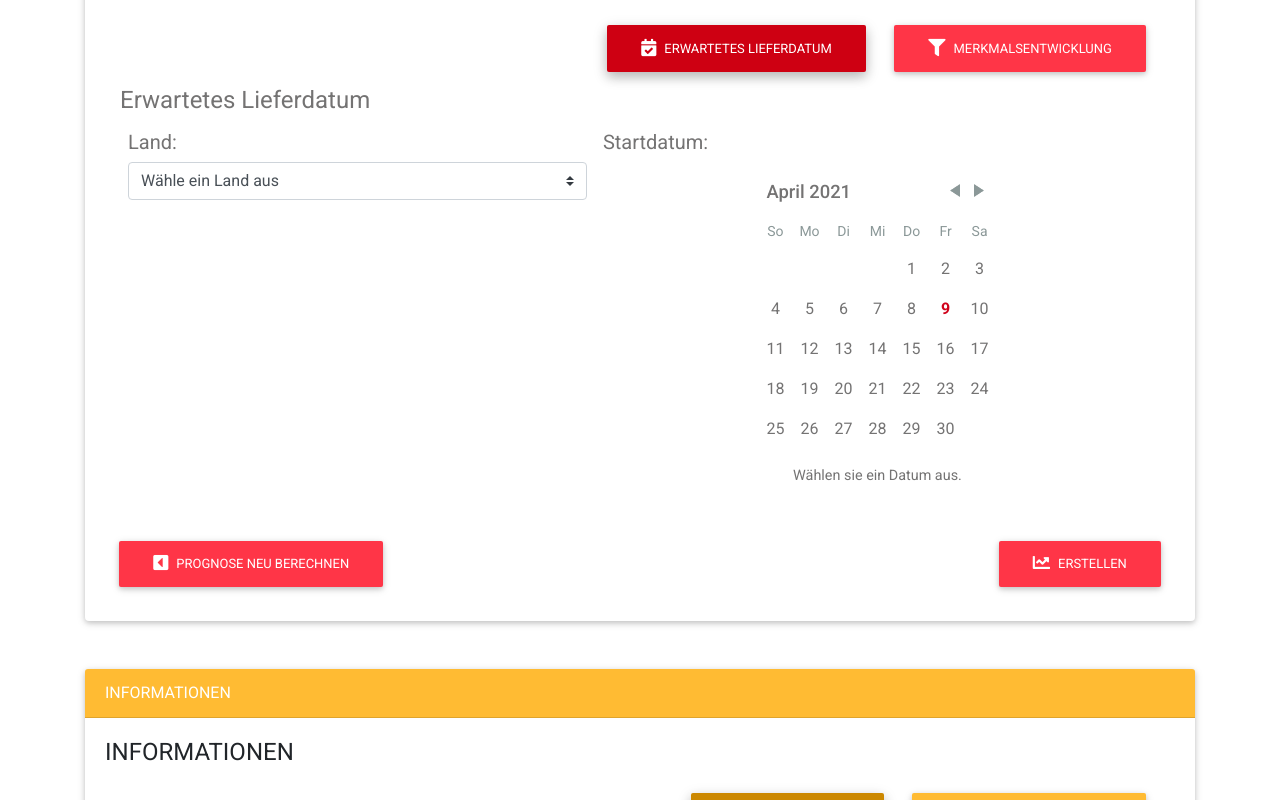
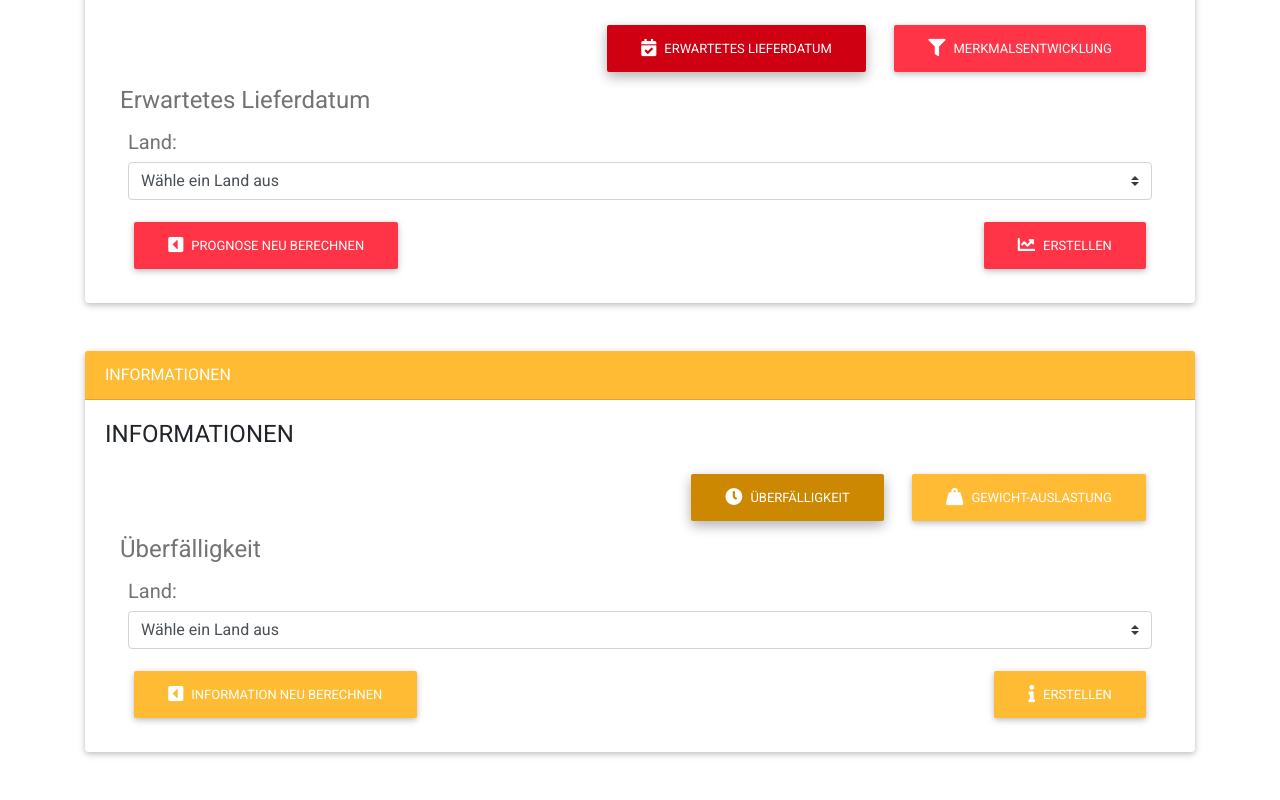
Before and after one commit to rewriteProject/frontend, a React (Create React App) app: page / in a window 1280 px wide. Shown: the part 1800-2600 px from the top of the page. Built offline with nearby package versions, Linux system fonts and the light colour scheme.

Commit message:
updated submit data

```diff
--- a/package.json
+++ b/package.json
@@ -23,6 +23,7 @@
     "react-chartjs-2": "^2.11.1",
     "react-day-picker": "^7.4.10",
     "react-dom": "^16.14.0",
+    "react-hook-form": "^7.2.1",
     "react-nice-dates": "^3.1.0",
     "react-router-dom": "^5.2.0",
     "react-scripts": "4.0.3",
--- a/src/components/DependentDropdown.js
+++ b/src/components/DependentDropdown.js
@@ -17,7 +17,7 @@ const DependentDropdown = () => {
   /** Different arrays for different dropdowns */
   const marke = ["Adidas","Nike","Tommy Hilfiger"];
   const farbe = ["Rot", "Grün", "Blau", "Gelb"];
-  const material = ["Plastik", "Holz", "Metall", "Gummi"];
+  const kategorie = ["Plastik", "Holz", "Metall", "Gummi"];
 
   /** Type variable to store different array for different dropdown */
   let type = null;
@@ -35,8 +35,8 @@ const DependentDropdown = () => {
   } else if (selected === "Farbe") {
     type = farbe;
     count = 2;
-  } else if (selected === "Material") {
-    type = material;
+  } else if (selected === "Kategorie") {
+    type = kategorie;
     count = 3;
   }
 
@@ -57,7 +57,7 @@ const DependentDropdown = () => {
                    <option>Wähle eine Merkmalsart aus</option>
                    <option value="Marke">Marke</option>
                    <option value="Farbe">Farbe</option>
-                   <option value="Material">Material</option>
+                   <option value="Kategorie">Kategorie</option>
                  </select>
 
              </div>
--- a/src/components/Information.js
+++ b/src/components/Information.js
@@ -8,8 +8,12 @@ import 'react-toastify/dist/ReactToastify.css';
 
 toast.configure()
 class Information extends Component {
+
   state = {
-    disabled: true,
+    disabled: false,
+    type1: "I1",
+    type1: "I1",
+    value: '',
     items: {
       default: "1",
     }
@@ -25,6 +29,21 @@ class Information extends Component {
       });
     }
   };
+
+  constructor(props) {
+    super(props);
+    this.handleChange = this.handleChange.bind(this);
+    this.handleSubmit = this.handleSubmit.bind(this);
+  }
+
+  handleChange(event) {
+    this.setState({value: event.target.value});
+  }
+
+  handleSubmit(event) {
+    console.log('{"country":"' + this.state.value + '"}')
+    event.preventDefault();
+  }
 
   render() {
     const alert = () => toast.warn('Fülle das Information-Formular aus!', {
@@ -72,23 +91,105 @@ class Information extends Component {
                     <MDBTabPane tabId="1">
                       <h4>Überfälligkeit</h4>
                       <div>
-                        <select className="browser-default custom-select">
-                          <option>Wähle ein Land aus</option>
-                          <option value="1">China</option>
-                          <option value="2">USA</option>
-                          <option value="3">Russland</option>
-                        </select>
+                        <form onSubmit={this.handleSubmit}>
+                          <div className="d-flex bd-highlight example-parent">
+                            <div className="p-2 flex-fill bd-highlight col-12">
+                              <h5>Land: </h5>
+                              <select className="browser-default custom-select"
+                              value={this.state.value} onChange={this.handleChange}>
+                                <option>Wähle ein Land aus</option>
+                                <option value="China">China</option>
+                                <option value="USA">USA</option>
+                                <option value="Russland">Russland</option>
+                              </select>
+                            </div>
+                          </div>
+
+                          <div className="d-flex example-parent">
+                            <div className="p-2 col-example">
+                              <MDBBtn rounded color="warning"
+                                onClick={this.togglePills("default", "1")}
+                                type="submit" value="Submit" >
+                                <MDBIcon icon="caret-square-left" size="lg" className="mr-2" />
+                                Information neu berechnen
+                              </MDBBtn>
+                            </div>
+
+                            <div className="ml-auto p-2 col-example">
+                              <div>
+                                {this.state.disabled
+                                  ? <AnchorLink  offset={() => 50} href='#informationen'>
+                                      <MDBBtn rounded color="warning" type="submit" value="Submit"
+                                        active={this.state.items["default"] === "3"}
+                                        onClick={alert} >
+                                        <MDBIcon icon="info" size="lg" className="mr-2" />
+                                        Erstellen
+                                      </MDBBtn>
+                                    </AnchorLink>
+                                  : <MDBBtn rounded color="warning" type="submit" value="Submit"
+                                      active={this.state.items["default"] === "3"}>
+                                      <MDBIcon icon="info" size="lg" className="mr-2" />
+                                      Erstellen
+                                    </MDBBtn>
+                                }
+
+                              </div>
+                            </div>
+                          </div>
+
+                        </form>
                       </div>
                     </MDBTabPane>
                     <MDBTabPane tabId="2">
                       <h4>Gewicht-Auslastung</h4>
                       <div>
-                        <select className="browser-default custom-select">
-                          <option>Wähle ein Land aus</option>
-                          <option value="1">China</option>
-                          <option value="2">USA</option>
-                          <option value="3">Russland</option>
-                        </select>
+                        <form onSubmit={this.handleSubmit}>
+                          <div className="d-flex bd-highlight example-parent">
+                            <div className="p-2 flex-fill bd-highlight col-12">
+                              <h5>Land: </h5>
+                              <select className="browser-default custom-select"
+                              value={this.state.value} onChange={this.handleChange}>
+                                <option>Wähle ein Land aus</option>
+                                <option value="China">China</option>
+                                <option value="USA">USA</option>
+                                <option value="Russland">Russland</option>
+                              </select>
+                            </div>
+                          </div>
+
+                          <div className="d-flex example-parent">
+                            <div className="p-2 col-example">
+                              <MDBBtn rounded color="warning"
+                                onClick={this.togglePills("default", "1")}
+                                type="submit" value="Submit" >
+                                <MDBIcon icon="caret-square-left" size="lg" className="mr-2" />
+                                Information neu berechnen
+                              </MDBBtn>
+                            </div>
+
+                            <div className="ml-auto p-2 col-example">
+                              <div>
+                                {this.state.disabled
+                                  ? <AnchorLink  offset={() => 50} href='#informationen'>
+                                      <MDBBtn rounded color="warning" type="submit" value="Submit"
+                                        active={this.state.items["default"] === "3"}
+                                        onClick={alert} >
+                                        <MDBIcon icon="info" size="lg" className="mr-2" />
+                                        Erstellen
+                                      </MDBBtn>
+                                    </AnchorLink>
+                                  : <MDBBtn rounded color="warning" type="submit" value="Submit"
+                                      active={this.state.items["default"] === "3"}>
+                                      <MDBIcon icon="info" size="lg" className="mr-2" />
+                                      Erstellen
+                                    </MDBBtn>
+                                }
+
+                              </div>
+                            </div>
+                          </div>
+
+                        </form>
                       </div>
                     </MDBTabPane>
                     <MDBTabPane tabId="3">
@@ -101,40 +202,6 @@ class Information extends Component {
 
             </MDBCardText>
 
-            <div className="d-flex example-parent">
-              <div className="p-2 col-example">
-                <MDBBtn rounded color="warning"
-                  onClick={this.togglePills("default", "1")} >
-                  <MDBIcon icon="caret-square-left" size="lg" className="mr-2" />
-                  Prognose neu berechnen
-                </MDBBtn>
-              </div>
-
-              <div className="ml-auto p-2 col-example">
-                <div>
-                  {this.state.disabled
-                    ? <AnchorLink  offset={() => 50} href='#informationen'>
-                        <MDBBtn rounded color="warning" type="submit"
-                          active={this.state.items["default"] === "3"}
-                          onClick={alert} >
-                          <MDBIcon icon="info" size="lg" className="mr-2" />
-                          Erstellen
-                        </MDBBtn>
-                      </AnchorLink>
-                    : <AnchorLink  offset={() => 50} href='#informationen'>
-                        <MDBBtn rounded color="warning" type="submit"
-                          active={this.state.items["default"] === "3"}
-                          onClick={this.togglePills("default", "3")} >
-                          <MDBIcon icon="info" size="lg" className="mr-2" />
-                          Erstellen
-                        </MDBBtn>
-                      </AnchorLink>
-                  }
-
-                </div>
-              </div>
-            </div>
-
           </MDBCardBody>
         </MDBCard>
       </MDBContainer>
--- a/src/components/Prognose.js
+++ b/src/components/Prognose.js
@@ -10,8 +10,12 @@ import 'react-toastify/dist/ReactToastify.css';
 
 toast.configure()
 class Prognose extends Component {
+
   state = {
-    disabled: true,
+    disabled: false,
+    type1: "P1",
+    type1: "P1",
+    value: '',
     items: {
       default: "1",
     }
@@ -28,6 +32,21 @@ class Prognose extends Component {
       });
     }
   };
+
+  constructor(props) {
+    super(props);
+    this.handleChange = this.handleChange.bind(this);
+    this.handleSubmit = this.handleSubmit.bind(this);
+  }
+
+  handleChange(event) {
+    this.setState({value: event.target.value});
+  }
+
+  handleSubmit(event) {
+    console.log('{"country":"' + this.state.value + '"}')
+    event.preventDefault();
+  }
 
   render() {
 
@@ -78,41 +97,104 @@ class Prognose extends Component {
                     <MDBTabPane tabId="1">
 
                       <h4>Erwartetes Lieferdatum</h4>
+                      <div>
+                          <form onSubmit={this.handleSubmit}>
                             <div className="d-flex bd-highlight example-parent">
-                        <div className="p-2 flex-fill bd-highlight col-example">
+                              <div className="p-2 flex-fill bd-highlight col-12">
                                 <h5>Land: </h5>
-                          <select className="browser-default custom-select">
+                                <select className="browser-default custom-select"
+                                value={this.state.value} onChange={this.handleChange}>
                                   <option>Wähle ein Land aus</option>
-                            <option value="1">China</option>
-                            <option value="2">USA</option>
-                            <option value="3">Russland</option>
+                                  <option value="China">China</option>
+                                  <option value="USA">USA</option>
+                                  <option value="Russland">Russland</option>
                                 </select>
                               </div>
-                        <div className="p-2 flex-fill bd-highlight col-example">
-                          <h5>Startdatum: </h5>
-                          <DatumPicker />
                             </div>
+
+                            <div className="d-flex example-parent">
+                              <div className="p-2 col-example">
+                                <MDBBtn rounded color="danger"
+                                  onClick={this.togglePills("default", "1")}
+                                  type="submit" value="Submit" >
+                                  <MDBIcon icon="caret-square-left" size="lg" className="mr-2" />
+                                  Prognose neu berechnen
+                                </MDBBtn>
+                              </div>
+
+                              <div className="ml-auto p-2 col-example">
+                                <div>
+                                  {this.state.disabled
+                                    ? <AnchorLink  offset={() => 50} href='#informationen'>
+                                        <MDBBtn rounded color="danger" type="submit" value="Submit"
+                                          active={this.state.items["default"] === "3"}
+                                          onClick={alert} >
+                                          <MDBIcon icon="chart-line" size="lg" className="mr-2" />
+                                          Erstellen
+                                        </MDBBtn>
+                                      </AnchorLink>
+                                    : <MDBBtn rounded color="danger" type="submit" value="Submit"
+                                        active={this.state.items["default"] === "3"}>
+                                        <MDBIcon icon="chart-line" size="lg" className="mr-2" />
+                                        Erstellen
+                                      </MDBBtn>
+                                  }
+
+                                </div>
+                              </div>
+                            </div>
+                          </form>
                       </div>
 
                     </MDBTabPane>
 
                     <MDBTabPane tabId="2">
-
+                      <form onSubmit={this.handleSubmit}>
                         <h4>Merkmalsentwicklung</h4>
                         <div className="d-flex bd-highlight example-parent">
                           <div className="p-2 flex-fill bd-highlight col-12">
                             <h5>Land: </h5>
-                          <select className="browser-default custom-select">
+                            <select className="browser-default custom-select"
+                                value={this.state.value} onChange={this.handleChange}>
                               <option>Wähle ein Land aus</option>
-                            <option value="1">China</option>
-                            <option value="2">USA</option>
-                            <option value="3">Russland</option>
+                              <option value="China">China</option>
+                              <option value="USA">USA</option>
+                              <option value="Russland">Russland</option>
                             </select>
                           </div>
                         </div>
 
                         <DependentDropdown />
+                        <div className="d-flex example-parent">
+                          <div className="p-2 col-example">
+                            <MDBBtn rounded color="danger" onClick={this.togglePills("default", "1")}
+                              type="submit" value="Submit" >
+                              <MDBIcon icon="caret-square-left" size="lg" className="mr-2" />
+                              Prognose neu berechnen
+                            </MDBBtn>
+                          </div>
 
+                          <div className="ml-auto p-2 col-example">
+                            <div>
+                              {this.state.disabled
+                                ? <AnchorLink  offset={() => 50} href='#informationen'>
+                                    <MDBBtn rounded color="danger" type="submit" value="Submit"
+                                      active={this.state.items["default"] === "3"} onClick={alert} >
+                                      <MDBIcon icon="chart-line" size="lg" className="mr-2" />
+                                      Erstellen
+                                    </MDBBtn>
+                                  </AnchorLink>
+                                : <MDBBtn rounded color="danger" type="submit" value="Submit"
+                                    active={this.state.items["default"] === "3"}>
+                                    <MDBIcon icon="chart-line" size="lg" className="mr-2" />
+                                    Erstellen
+                                  </MDBBtn>
+                              }
+
+                            </div>
+                          </div>
+                        </div>
+                      </form>
                     </MDBTabPane>
 
                     <MDBTabPane tabId="3">
@@ -126,43 +208,7 @@ class Prognose extends Component {
                 </MDBContainer>
               </Router>
 
-
             </MDBCardText>
-
-            <div className="d-flex example-parent">
-              <div className="p-2 col-example">
-                <MDBBtn rounded color="danger"
-                  onClick={this.togglePills("default", "1")} >
-                  <MDBIcon icon="caret-square-left" size="lg" className="mr-2" />
-                  Prognose neu berechnen
-                </MDBBtn>
-              </div>
-
-              <div className="ml-auto p-2 col-example">
-                <div>
-                  {this.state.disabled
-                    ? <AnchorLink  offset={() => 50} href='#prognosen'>
-                        <MDBBtn rounded color="danger" type="submit"
-                          active={this.state.items["default"] === "3"}
-                          onClick={alert} >
-                          <MDBIcon icon="chart-line" size="lg" className="mr-2" />
-                          Erstellen
-                        </MDBBtn>
-                      </AnchorLink>
-                    : <AnchorLink  offset={() => 50} href='#prognosen'>
-                        <MDBBtn rounded color="danger" type="submit"
-                          active={this.state.items["default"] === "3"}
-                          onClick={this.togglePills("default", "3")} >
-                          <MDBIcon icon="chart-line" size="lg" className="mr-2" />
-                          Erstellen
-                        </MDBBtn>
-                      </AnchorLink>
-                  }
-
-                </div>
-              </div>
-            </div>
-
 
           </MDBCardBody>
         </MDBCard>
```
Also changed, not shown: 1 other file (tests, documents, lock files or other folders). Lines whose indentation alone changed are shown as unchanged.
